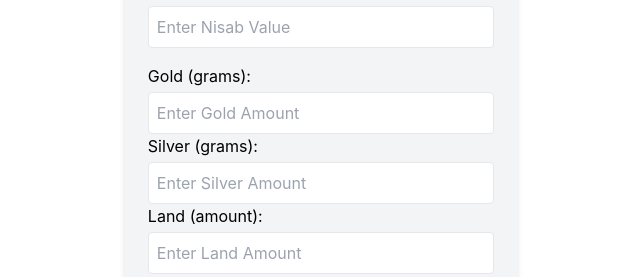
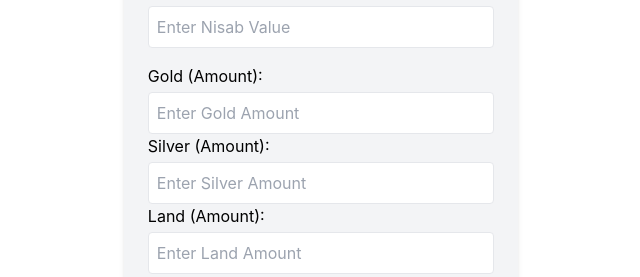
Before and after one commit to mbilawalzaman/zakatCalculator, a React (Vite) app: page / in a window 1280 px wide. Shown: the part 216-493 px from the top of the page, without its empty margins (319-959 px from the left). Built offline with nearby package versions, Linux system fonts and the light colour scheme.

Commit message:
Update frontend of calculator and validation in form

```diff
--- a/src/components/zakatCalculator.jsx
+++ b/src/components/zakatCalculator.jsx
@@ -23,7 +23,7 @@ const ZakatCalculator = () => {
     const totalWealth = numericGold + numericSilver + numericLand + numericCash;
 
     if (totalWealth >= nisabValue) {
-      setZakatPayable((totalWealth * 0.025).toFixed(2));
+      setZakatPayable((totalWealth * 0.025).toFixed(0));
     } else {
       setZakatPayable(0);
       toast.error("Not eligible for Zakat");
@@ -42,7 +42,7 @@ const ZakatCalculator = () => {
     setZakatPayable(0);
   };
 
-  const isAnyValueEntered = (nisabValue && (gold || silver || land || cash)); // Check if any field has a value
+  const isAnyValueEntered = nisabValue && (gold || silver || land || cash); // Check if any field has a value
 
   return (
     <div className="bg-gray-100 p-6 rounded-lg shadow-md">
@@ -62,7 +62,7 @@ const ZakatCalculator = () => {
       </div>
       <div className="input-group">
         <label htmlFor="gold" className="label-style">
-          Gold (grams):
+          Gold (Amount):
         </label>
         <input
           id="gold"
@@ -76,7 +76,7 @@ const ZakatCalculator = () => {
       </div>
       <div className="input-group">
         <label htmlFor="silver" className="label-style">
-          Silver (grams):
+          Silver (Amount):
         </label>
         <input
           id="silver"
@@ -90,7 +90,7 @@ const ZakatCalculator = () => {
       </div>
       <div className="input-group">
         <label htmlFor="land" className="label-style">
-          Land (amount):
+          Land (Amount):
         </label>
         <input
           id="land"
```
